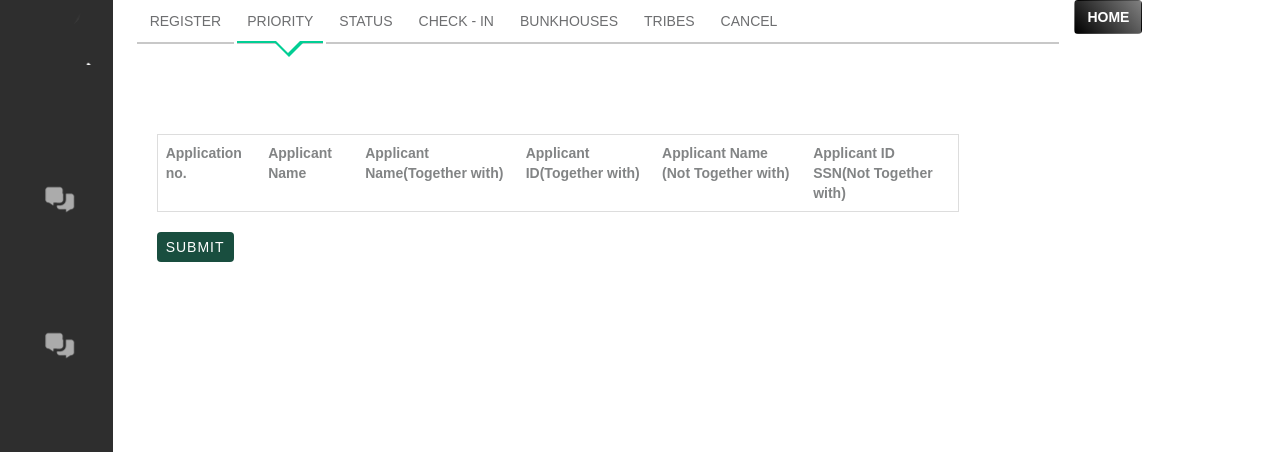
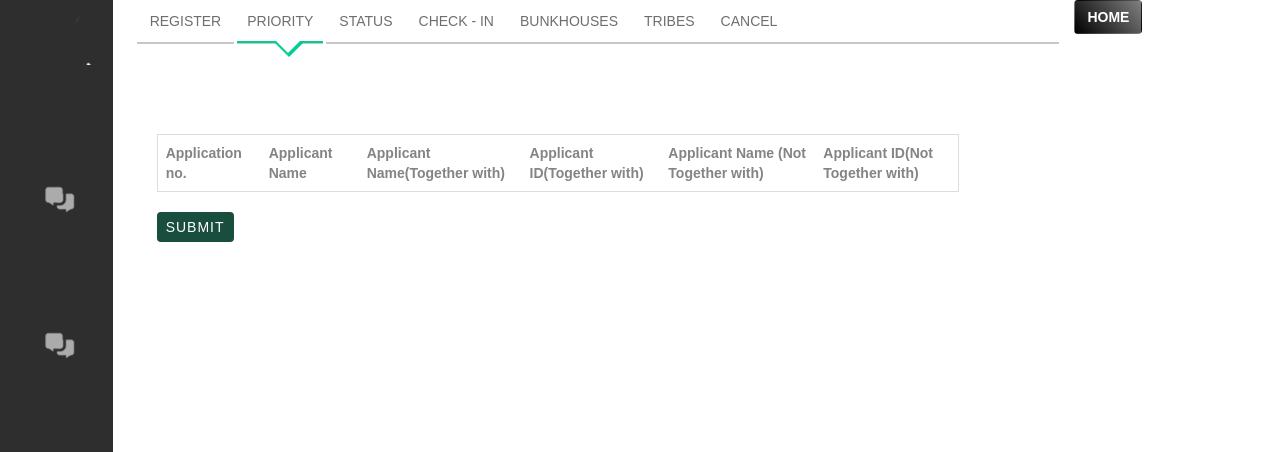
Before and after one commit to karbmk/CGU_software_development, a Python web app: template Gila_Breath_Camp/Code/Static/Templates/new-tran.html in a window 1280 px wide, after a click on "PRIORITY". Shown: the part 24-476 px from the top of the page. Run offline with Jinja, Linux system fonts and the light colour scheme; the template is opened without the code that fills it, so the values that code supplies are empty; some libraries are stand-ins or nearby versions; some web fonts are replaced.

Commit message:
bug #13 fixed
Signed-off-by: Karthik <karthikbm01@gmail.com>

```diff
--- a/Gila_Breath_Camp/Code/Static/Templates/new-tran.html
+++ b/Gila_Breath_Camp/Code/Static/Templates/new-tran.html
@@ -1559,7 +1559,7 @@ function myFunction()
 					       	    <th>Applicant Name(Together with)</th>
 					       	    <th>Applicant ID(Together with)</th>
 					       	    <th>Applicant Name (Not Together with)</th>
-					       	    <th>Applicant ID SSN(Not Together with)</th>
+					       	    <th>Applicant ID(Not Together with)</th>
 					       	    <!--<th>Boot</th>
 					       	    <th>Sleeping bag</th>
 					       	    <th>Water bottle</th>
```
